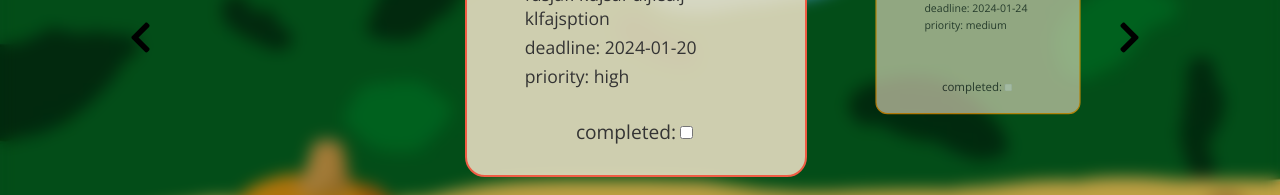
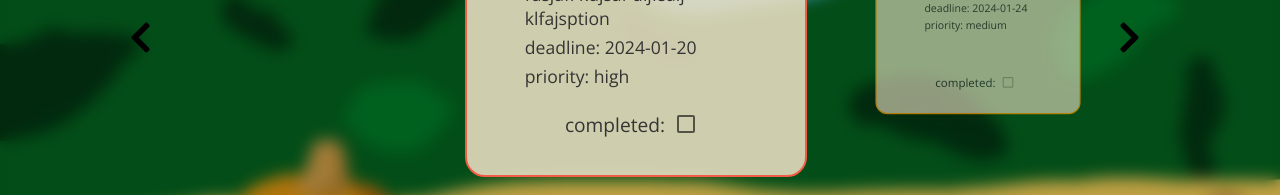
Before and after one commit to pr0d1gypumkn/Track-O-Lantern, a React (Create React App) app in the folder track-o-lantern/: page / in a window 1280 px wide. Shown: the part 337-532 px from the top of the page. Built offline with nearby package versions, Linux system fonts and the light colour scheme.

Commit message:
Change checkbox style and delay sort

```diff
--- a/track-o-lantern/package.json
+++ b/track-o-lantern/package.json
@@ -3,6 +3,9 @@
   "version": "0.1.0",
   "private": true,
   "dependencies": {
+    "@emotion/react": "^11.11.3",
+    "@emotion/styled": "^11.11.0",
+    "@mui/material": "^5.15.5",
     "@testing-library/jest-dom": "^5.17.0",
     "@testing-library/react": "^13.4.0",
     "@testing-library/user-event": "^13.5.0",
--- a/track-o-lantern/src/components/TaskCard.jsx
+++ b/track-o-lantern/src/components/TaskCard.jsx
@@ -1,5 +1,6 @@
 import React, { useContext } from 'react';
 import { TaskContext } from '../pages/Home';
+import { Checkbox } from '@mui/material';
 
 const TaskCard = (props) => {
     const { taskListData, setTaskListData } = useContext(TaskContext);
@@ -29,8 +30,8 @@ const TaskCard = (props) => {
             </div>
             <div className="cardComplete">
                 completed:
-                <input
-                    type="checkbox"
+                <Checkbox
+                    color="success"
                     checked={task.completed}
                     disabled={idx !== activeIndex}
                     onClick={() => handleCompleteClick(idx)}
--- a/track-o-lantern/src/components/TaskList.css
+++ b/track-o-lantern/src/components/TaskList.css
@@ -65,6 +65,8 @@
 }
 
 .cardComplete {
+    display: flex;
+    align-items: center;
     position: absolute;
     font-size: 1.2em;
     bottom: 30px;
--- a/track-o-lantern/src/components/TaskList.jsx
+++ b/track-o-lantern/src/components/TaskList.jsx
@@ -24,10 +24,16 @@ const TaskList = () => {
     };
 
     useEffect(() => {
-        if (taskListData) {
-            const res = taskListData.sort(customSort);
-            setTaskListSorted(res);
+        const sortTaskList = async() => {
+            const sleep = ms => new Promise(r => setTimeout(r, ms));
+            await sleep(1000);
+            if (taskListData) {
+                const res = taskListData.sort(customSort);
+                setTaskListSorted(res);
+            }
         }
+        sortTaskList();
+
     }, [taskListData]);
 
     const NextArrow = ({ onClick }) => {
```
